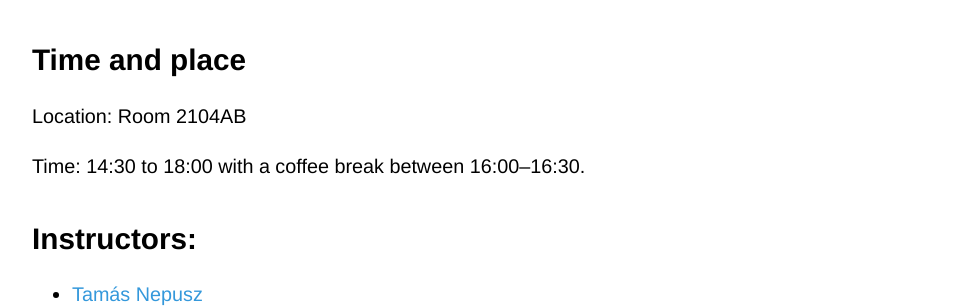
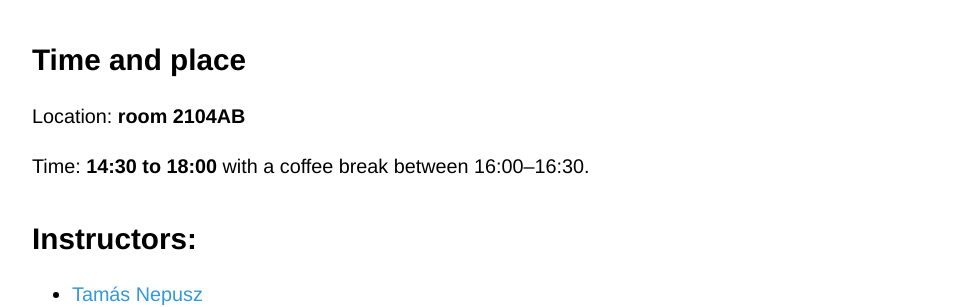
Before and after one commit to nas-col/netsci.nascol.net, a Jekyll site: the page built from school.md, in a window 1280 px wide and 900 px high, scrolled down 362 px. Shown: the part 155-462 px from the top of the window, without its empty margins (140-1117 px from the left). Built offline with Jekyll 4.4.1, drawn with Linux system fonts in a browser that asks for light colours; some web fonts are replaced; our own code applies the rules of GitHub Pages for plain Markdown files.

Commit message:
Fixed for last update

```diff
--- a/school.md
+++ b/school.md
@@ -8,9 +8,9 @@ Tutorial on cross-package network analysis in Python using [igraph](https://pyth
 
 ## Time and place
 
-Location: Room 2104AB
+Location: **room 2104AB**
 
-Time: 14:30 to 18:00 with a coffee break between 16:00–16:30.
+Time: **14:30 to 18:00** with a coffee break between 16:00–16:30.
 
 ## Instructors:
 
```
Also changed, not shown: index.md (+1 -1 lines).
